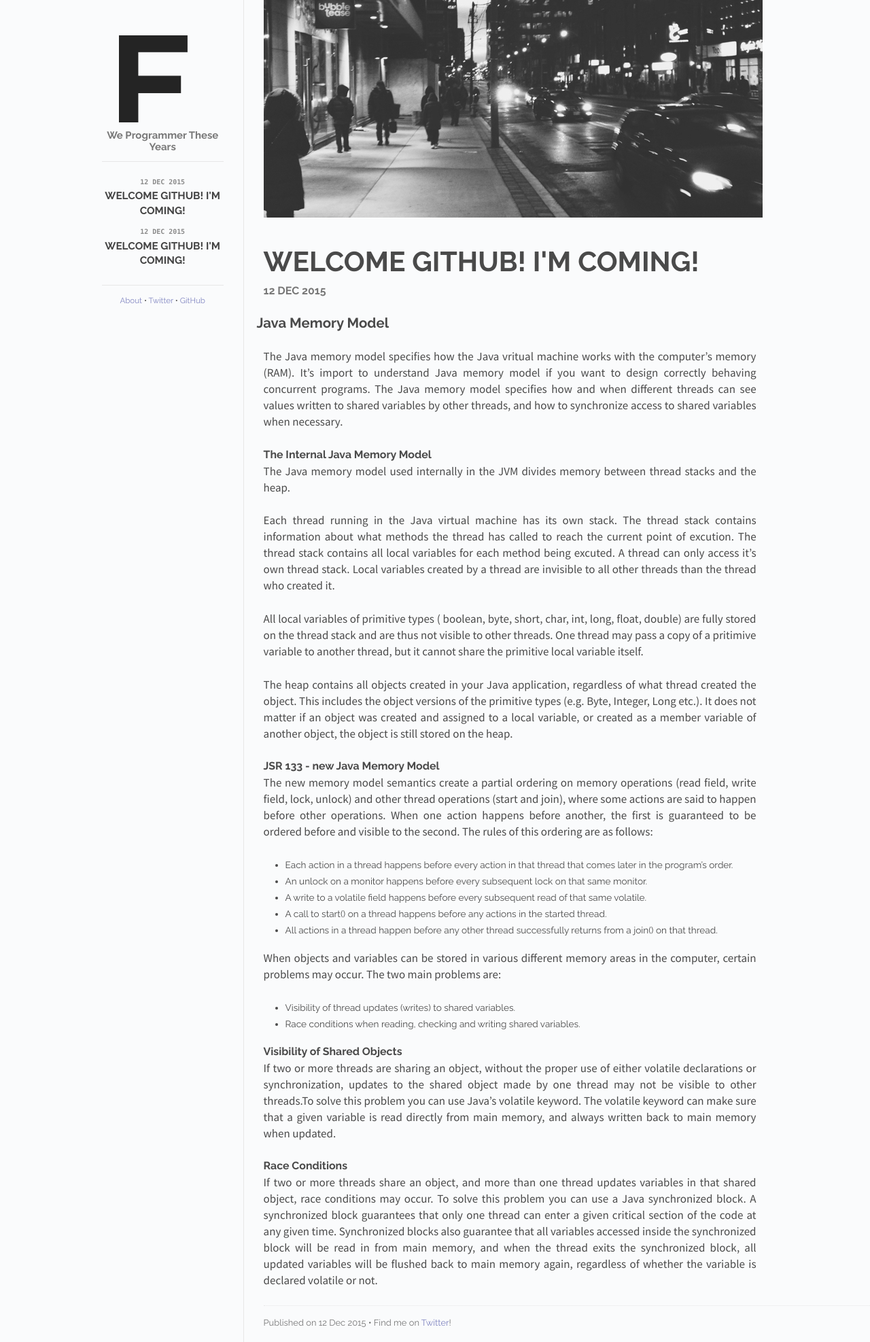
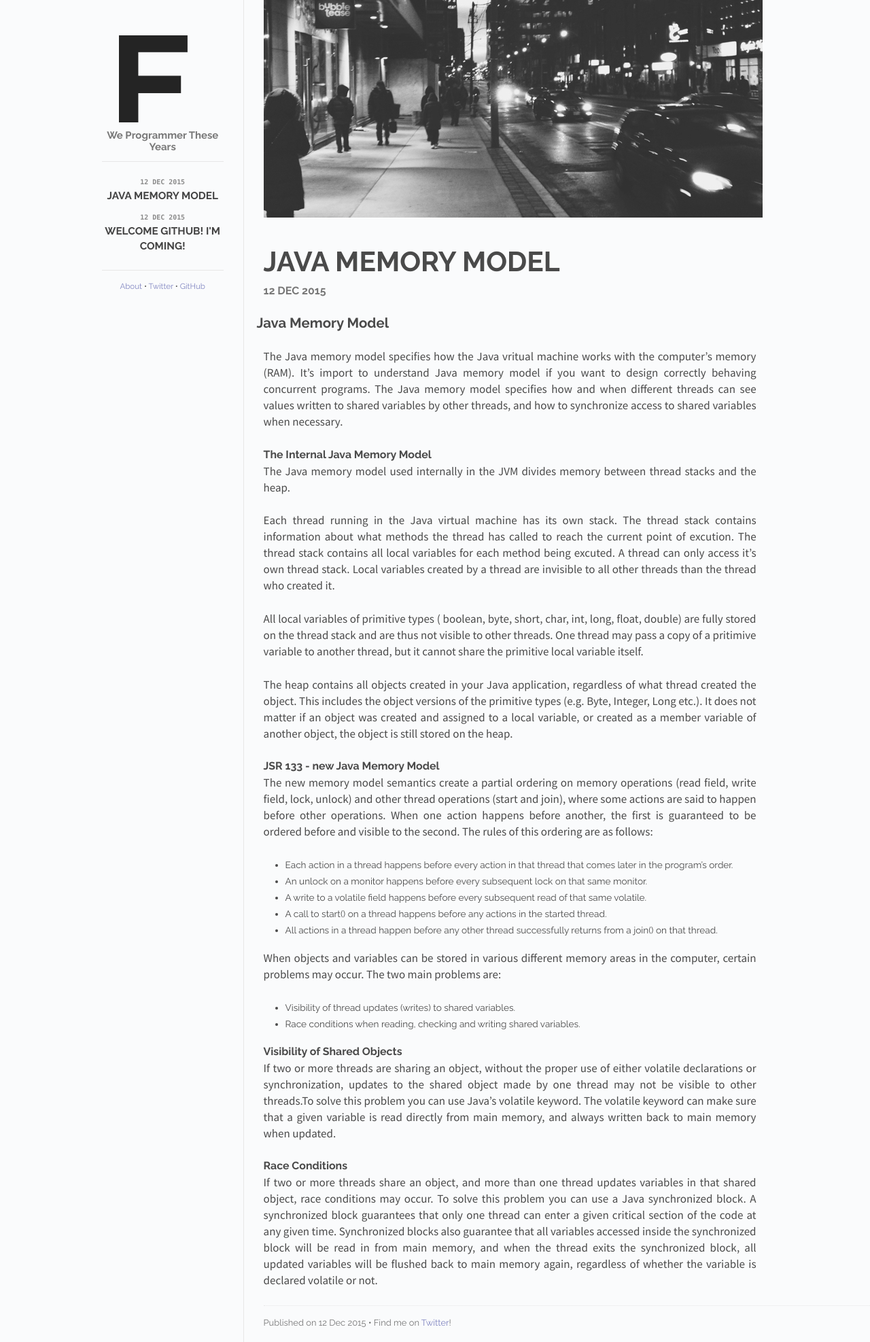
Before and after one commit to LouisTao630/louistao630.github.io, a Jekyll site: the page built from _posts/2015-12-21-jmm-introduction.md, in a window 1280 px wide. Shown: the whole page at 68% size. Built offline with Jekyll 4.4.1, drawn with Linux system fonts in a browser that asks for light colours; Markdown is read by kramdown in place of the engine named in the settings.

Commit message:
modify title

```diff
--- a/_posts/2015-12-21-jmm-introduction.md
+++ b/_posts/2015-12-21-jmm-introduction.md
@@ -1,8 +1,8 @@
 ---
 layout: post
-title: Welcome GitHub! I'm coming!
+title: Java Memory Model
 cover: cover.jpg
-date:   2015-12-12 02:00:00
+date:   2015-12-12 22:00:00
 categories: posts
 ---
 
```
